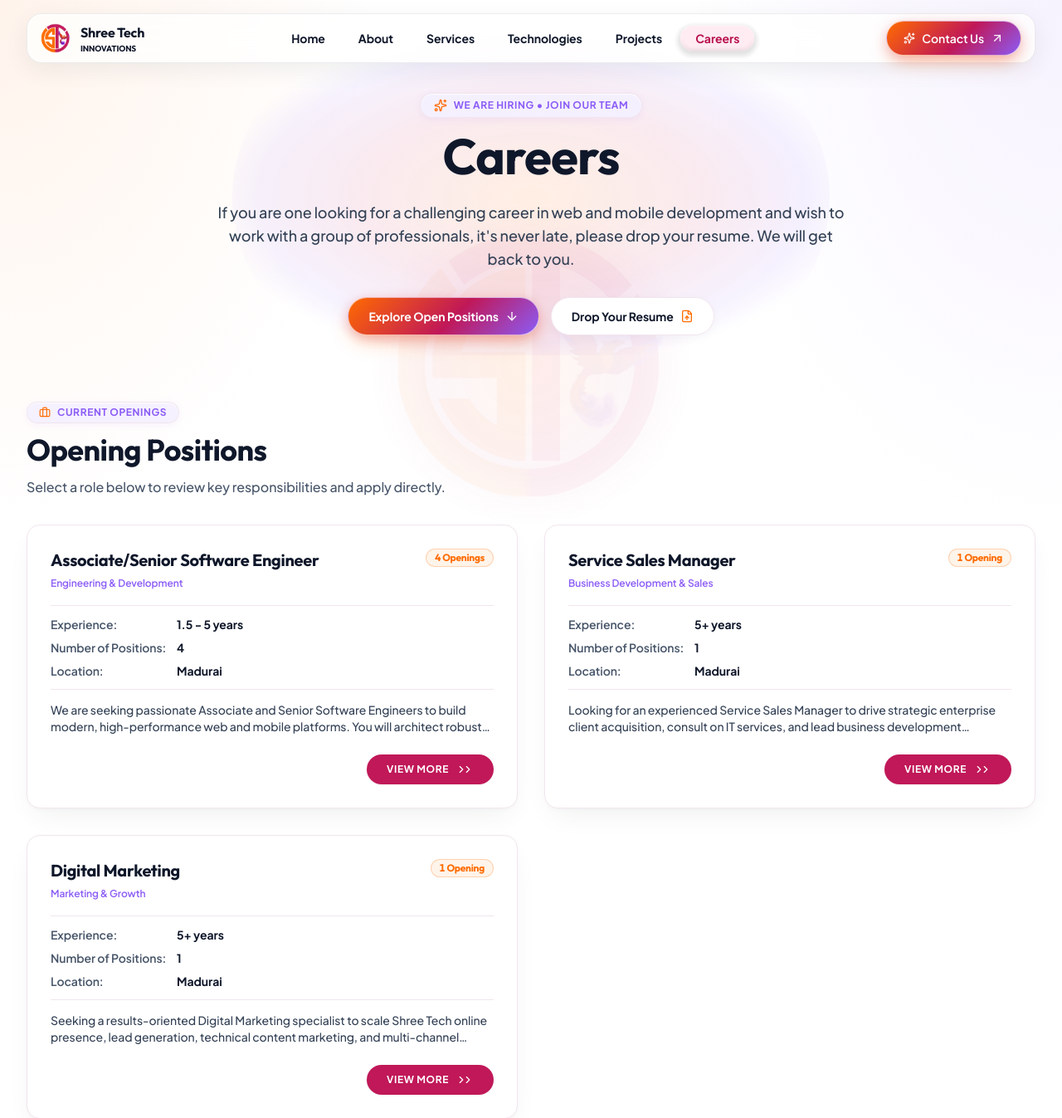
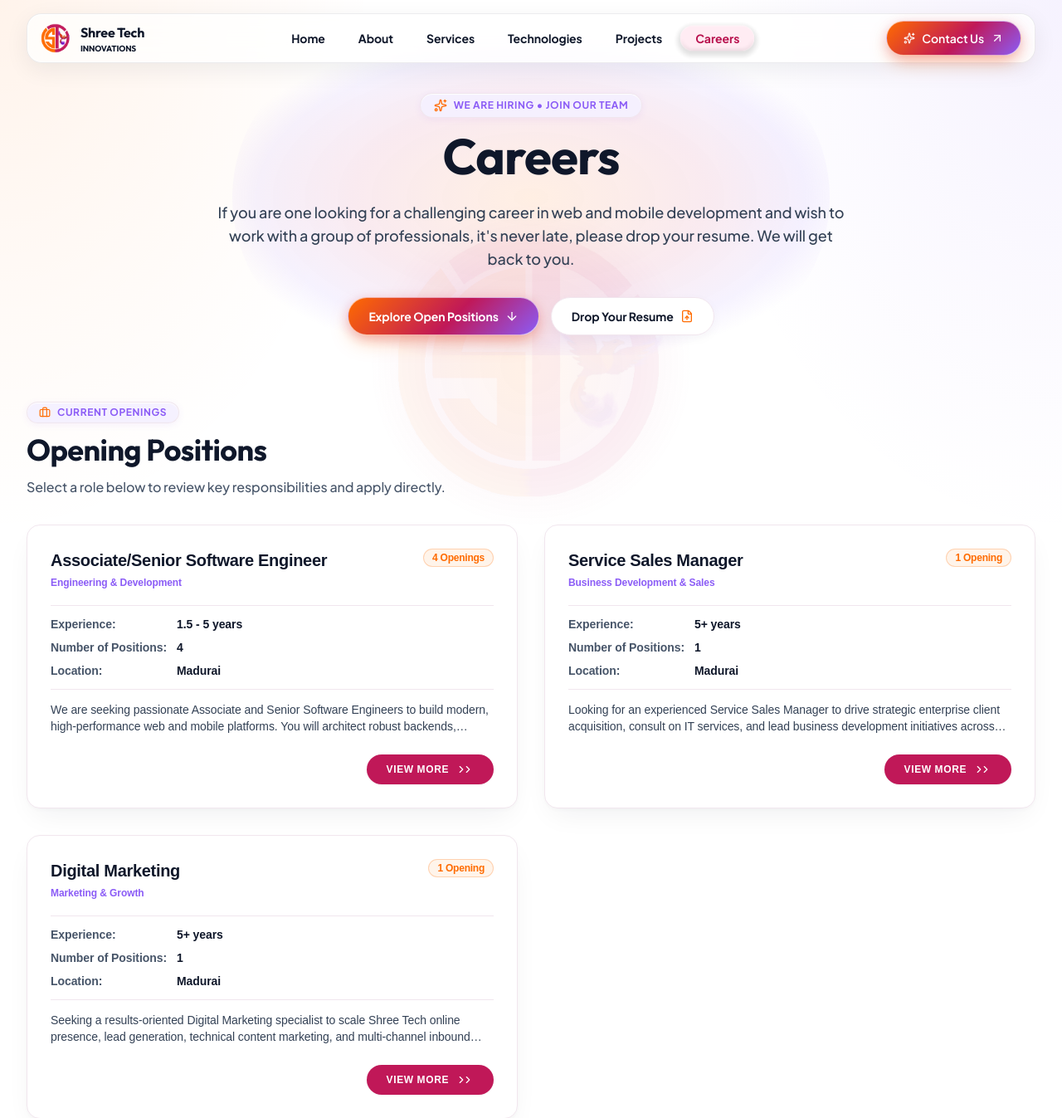
Before and after one commit to Mahaganesh16/shreetech_php, a PHP site: page /careers.php in a window 1280 px wide. Shown: the top 1347 px of the page at 83% size. Run offline with PHP 8.4, Linux system fonts and the light colour scheme.

Commit message:
Apply Pptelegraf, Arial, sans-serif font stack to card components

```diff
--- a/assets/css/style.css
+++ b/assets/css/style.css
@@ -143,6 +143,12 @@ h1 {
   transition: border-color 0.3s ease, box-shadow 0.3s ease, transform 0.3s cubic-bezier(0.16, 1, 0.3, 1);
   position: relative;
   overflow: hidden;
+}
+
+/* Explicit card font stack across all card types & inner headings/body/stats */
+:is(.glass-card, .flip-card-front, .flip-card-back, .about-stat-card, .orbit-service-card, .stacking-card-box),
+:is(.glass-card, .flip-card-front, .flip-card-back, .about-stat-card, .orbit-service-card, .stacking-card-box) :is(h1, h2, h3, h4, h5, h6, p, span, div, a, button, label, input, textarea, select, .font-heading, .font-body, .font-stat) {
+  font-family: Pptelegraf, Arial, sans-serif;
 }
 
 .glass-card:hover,
```
